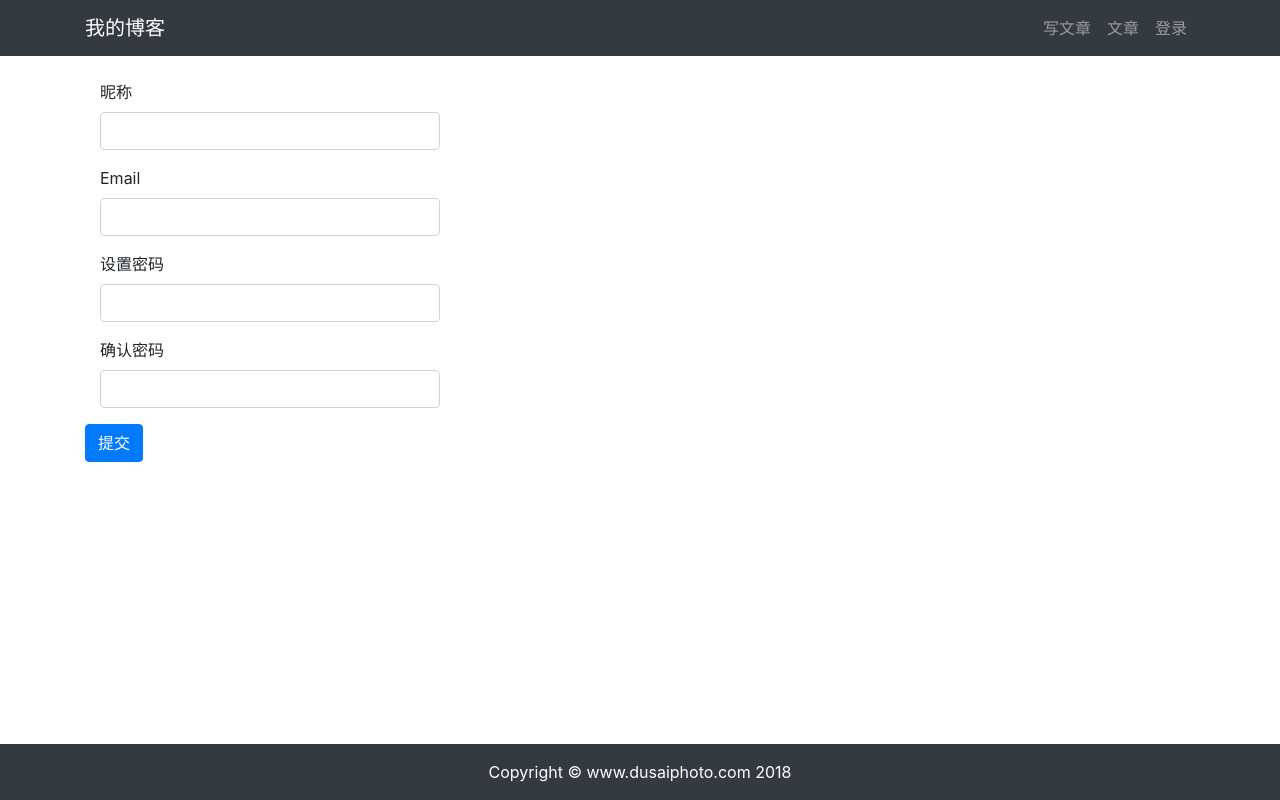
After one commit to gejiahe/my_blog, a Django app: page /userprofile/register/ in a window 1280 px wide. The commit adds this page. Run offline with Django 3.2, Linux system fonts and the light colour scheme; some libraries are stand-ins or nearby versions.

```diff
--- a/my_blog/urls.py
+++ b/my_blog/urls.py
@@ -18,5 +18,7 @@ from django.urls import path,include
 
 urlpatterns = [
     path('admin/', admin.site.urls),
-    path('article/',include('article.urls',namespace='article'))
+    path('article/',include('article.urls',namespace='article')),
+    path('password-reset/',include('password_reset.urls')),
+    path('userprofile/',include('userprofile.urls',namespace='userprofile'))
 ]
--- a/templates/base.html
+++ b/templates/base.html
@@ -13,7 +13,10 @@
 </head>
 <body>
     {% include 'header.html' %}
-    {% block content %}{% endblock %}
+    <div id="wrapper">
+        {% block content %}{% endblock %}
+    </div>
+
     {% include 'footer.html' %}
     <script src="{% static 'jquery/jquery-3.3.1.js' %}"></script>
     <script src="{% static 'layer/layer.js' %}"></script>
--- a/templates/header.html
+++ b/templates/header.html
@@ -10,7 +10,49 @@
                 <li class="nav-item">
                     <a class="nav-link" href="{% url 'article:article_list' %}">文章</a>
                 </li>
+
+                {% if user.is_authenticated %}
+                    <li class="nav-item dropdown">
+                        <a href="#" class="nav-link dropdown-toggle" id="navbarDropdown" role="button" data-toggle="dropdown" aria-haspopup="true" aria-expanded="false" >
+                            {{ user.username }}
+                        </a>
+                        <div class="dropdown-menu"  aria-labelledby="navbarDropdown" >
+                            <a class="dropdown-item" href="#" onclick="user_delete()">删除用户</a>
+                            <a href="{% url 'userprofile:logout' %}" class="dropdown-item">退出登录</a>
+                        </div>
+                    </li>
+                    {% else %}
+                        <li class="nav-item">
+                            <a href="{% url 'userprofile:login' %}" class="nav-link">登录</a>
+                        </li>
+                {% endif %}
+
             </ul>
         </div>
     </div>
 </nav>
+
+{% if user.is_authenticated %}
+<form
+    style="display:none;"
+    id="user_delete"
+    action="{% url 'userprofile:delete' user.id %}"
+    method="POST"
+>
+{% csrf_token %}
+    <button type="submit">发送</button>
+</form>
+    <script>
+        function user_delete() {
+            // 调用layer弹窗组件
+            layer.open({
+                title: "确认删除",
+                content: "确认删除用户资料吗？",
+                yes: function(index, layero) {
+                    $('form#user_delete button').click();
+                    layer.close(index);
+                },
+            })
+        }
+    </script>
+{% endif %}
--- /dev/null
+++ b/templates/userprofile/register.html
@@ -0,0 +1,36 @@
+{% extends "base.html" %} {% load staticfiles %}
+{% block title %} 登录 {% endblock title %}
+{% block content %}
+<div class="container">
+    <div class="row">
+        <div class="col-12">
+            <br>
+            <form method="post" action=".">
+                {% csrf_token %}
+                <!-- 账号 -->
+                <div class="form-group col-md-4">
+                    <label for="username">昵称</label>
+                    <input type="text" class="form-control" id="username" name="username" required>
+                </div>
+                <!-- 邮箱 -->
+                <div class="form-group col-md-4">
+                    <label for="email">Email</label>
+                    <input type="text" class="form-control" id="email" name="email">
+                </div>
+                <!-- 密码 -->
+                <div class="form-group col-md-4">
+                    <label for="password">设置密码</label>
+                    <input type="password" class="form-control" id="password" name="password" required>
+                </div>
+                <!-- 确认密码 -->
+                <div class="form-group col-md-4">
+                    <label for="password2">确认密码</label>
+                    <input type="password" class="form-control" id="password2" name="password2" required>
+                </div>
+                <!-- 提交按钮 -->
+                <button type="submit" class="btn btn-primary">提交</button>
+            </form>
+        </div>
+    </div>
+</div>
+{% endblock content %}
--- a/userprofile/forms.py
+++ b/userprofile/forms.py
@@ -4,3 +4,18 @@ from django.contrib.auth.models import User
 class UserLoginForm(forms.Form):
     username=forms.CharField()
     password=forms.CharField()
+
+class UserRegisterForm(forms.ModelForm):
+    password=forms.CharField()
+    password2=forms.CharField()
+
+    class Meta:
+        model=User
+        fields=('username','email')
+
+    def clean_password2(self):
+        data=self.cleaned_data
+        if data.get('password') == data.get('password2'):
+            return data.get('password')
+        else:
+            raise forms.ValidationError("两次输入密码不一致，请重试。")
--- /dev/null
+++ b/userprofile/urls.py
@@ -0,0 +1,12 @@
+from django.urls import path
+from . import views
+
+app_name = 'userprofile'
+
+urlpatterns = [
+    # 用户登录
+    path('login/', views.user_login, name='login'),
+    path('logout/', views.user_logout, name='logout'),
+    path('register/', views.user_register, name='register'),
+    path('delete/<int:id>/',views.user_delete, name='delete'),
+]
--- a/userprofile/views.py
+++ b/userprofile/views.py
@@ -1,7 +1,9 @@
 from django.shortcuts import render,redirect
-from django.contrib.auth import authenticate,login
+from django.contrib.auth import authenticate,login,logout
 from django.http import HttpResponse
-from .forms import UserLoginForm
+from .forms import UserLoginForm,UserRegisterForm
+from django.contrib.auth.models import User
+from django.contrib.auth.decorators import login_required
 
 
 # Create your views here.
@@ -24,3 +26,43 @@ def user_login(request):
         return render(request,'userprofile/login.html',context)
     else:
         return HttpResponse("请使用GET或POST请求数据")
+
+def user_logout(request):
+    logout(request)
+    return redirect("article:article_list")
+
+def user_register(request):
+    if request.method == 'POST':
+        user_register_form = UserRegisterForm(data=request.POST)
+        if user_register_form.is_valid():
+            new_user = user_register_form.save(commit=False)
+            # 设置密码
+            new_user.set_password(user_register_form.cleaned_data['password'])
+            new_user.save()
+            # 保存好数据后立即登录并返回博客列表页面
+            login(request, new_user)
+            return redirect("article:article_list")
+        else:
+            return HttpResponse("注册表单输入有误。请重新输入~")
+    elif request.method == 'GET':
+        user_register_form = UserRegisterForm()
+        context = {'form': user_register_form}
+        return render(request, 'userprofile/register.html', context)
+    else:
+        return HttpResponse("请使用GET或POST请求数据")
+
+
+@login_required(login_url='/userprofile/login/')
+def user_delete(request, id):
+    if request.method == 'POST':
+        user = User.objects.get(id=id)
+        # 验证登录用户、待删除用户是否相同
+        if request.user == user:
+            #退出登录，删除数据并返回博客列表
+            logout(request)
+            user.delete()
+            return redirect("article:article_list")
+        else:
+            return HttpResponse("你没有删除操作的权限。")
+    else:
+        return HttpResponse("仅接受post请求。")
```
Also changed, not shown: my_blog/settings.py (+26 -0 lines), templates/userprofile/login.html (+8 -2 lines), db.sqlite3.
